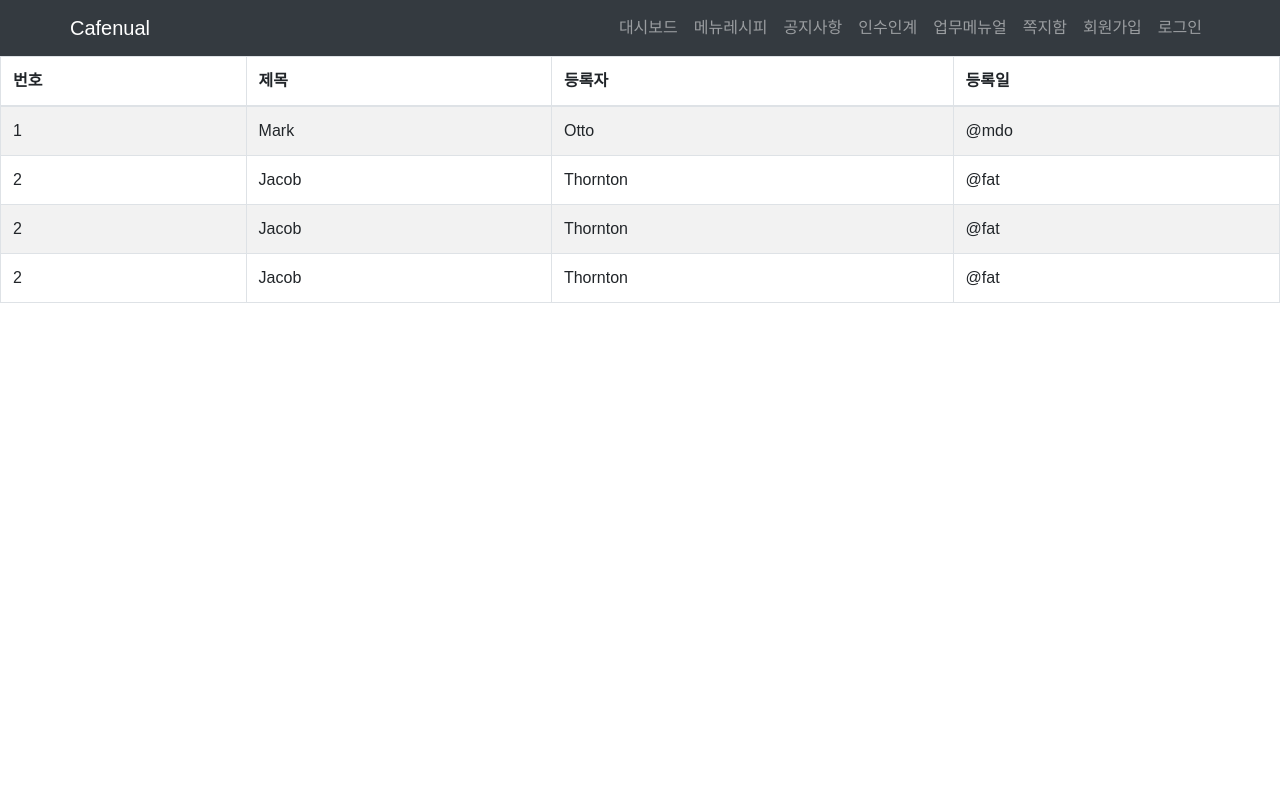
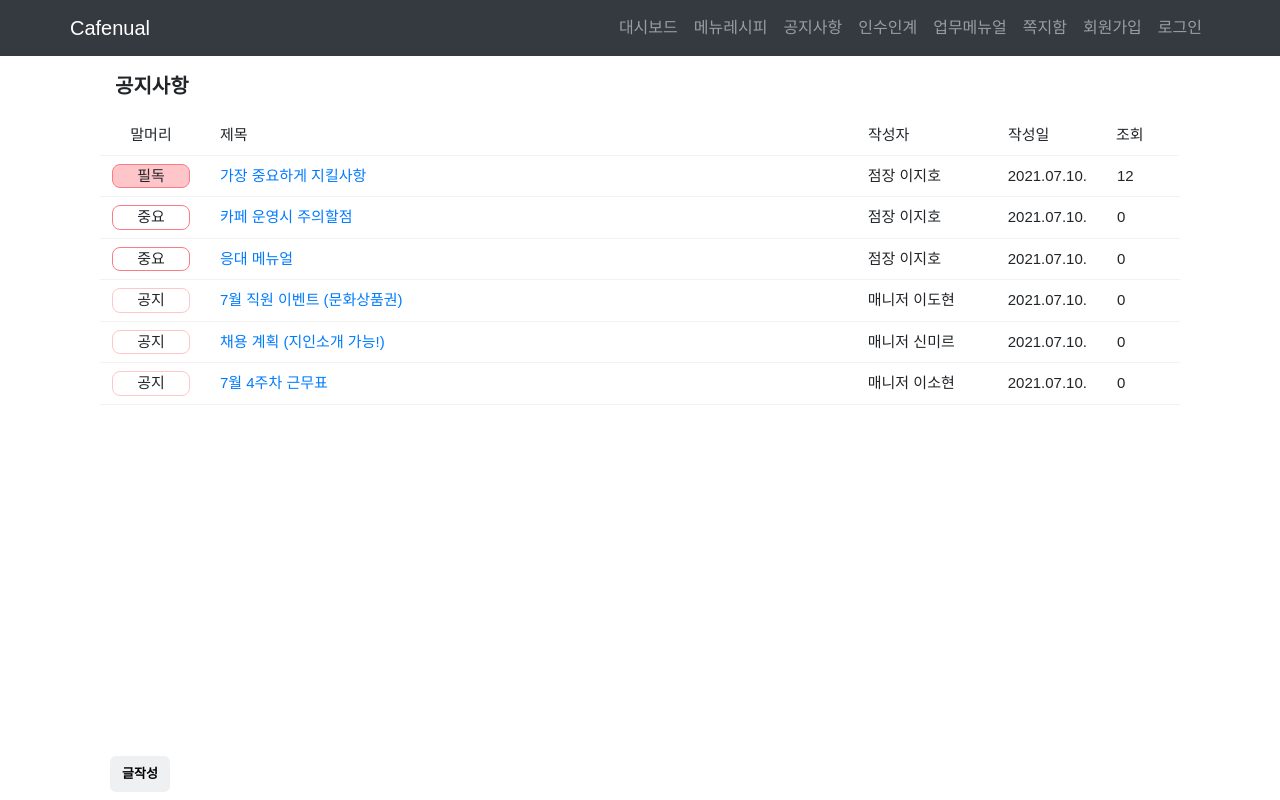
Before and after one commit to cafenual/cafenual-iziho, a React (Create React App) app in the folder cafenual-front/: page /notice in a window 1280 px wide. Built offline with nearby package versions, Linux system fonts and the light colour scheme.

Commit message:
Re born : Dashboard

```diff
--- a/cafenual-front/src/App.js
+++ b/cafenual-front/src/App.js
@@ -12,6 +12,7 @@ import { BrowserRouter, Route, Switch } from "react-router-dom";
 import Header from "layouts/Header/Top";
 import Nav from "./layouts/Header/Side";
 import RecipeDetail from "pages/Recipe/RecipeDetail/";
+import RecipeEditor from "components/Recipe/RecipeEditor";
 //test123asd
 
 function App() {
@@ -27,6 +28,7 @@ function App() {
           <Route path="/message" component={Message} />
           <Route path="/transition" component={Transition} />
           <Route path="/manual" component={Manual} />
+          <Route path="/recipe/editor" component={RecipeEditor} />
           <Route path="/recipe/:id?" component={RecipeDetail} />
         </Switch>
       </BrowserRouter>
--- a/cafenual-front/src/pages/Dash/index.js
+++ b/cafenual-front/src/pages/Dash/index.js
@@ -1,30 +1,47 @@
-import React from "react";
+import React, { useState } from "react";
 import Sidemenu from "./../../layouts/Header/Side/index";
 import "./style.css";
 import { Button } from "react-bootstrap";
 function Dash() {
+  const [state, setstate] = useState("퇴근");
+  const changeHandler = () => {
+    if (state==="퇴근") {
+      setstate("출근");
+    }else{
+      setstate("퇴근");
+    }
+    console.log(state)
+  };
+
   return (
     <>
       <Sidemenu />
       <div id="dash-container">
+        <div className="title">대시보드</div>
         <div className="dash-box">
           <div className="box-info">
+            <div className="title">사용자 정보</div>
             <div className="user-picture"></div>
             <ul className="user-info">
               <li>이름 : 이지호</li>
               <li>나이 : 24</li>
-              <li>아이디 : </li>
+              <li>아이디 : dlwlgh123</li>
+              <li>상태 : </li>
             </ul>
           </div>
-          <div className="box-info">전체스케쥴</div>
-          <div className="box-info">개인스케쥴</div>
-        </div>
-        <div className="dash-lowbox">
-          <div className="botton-box">
-            <Button variant="primary" className="ts">출근하기</Button>
-            <Button variant="danger" className="ts">퇴근하기</Button>
+          <div className="box-info">
+            <div className="title">전체스케쥴</div>
           </div>
-          <div className="dash-notice">공지사항</div>
+          <div className="button-info-box">
+            <div className="small-box-info">
+              <div className="title">개인 스케쥴</div>
+            </div>
+            <div className="botton-box">
+              <div className="button" onClick={changeHandler}>
+                출근/퇴근
+              </div>
+            </div>
+          </div>
         </div>
       </div>
     </>
--- a/cafenual-front/src/pages/Dash/style.css
+++ b/cafenual-front/src/pages/Dash/style.css
@@ -1,61 +1,94 @@
-#dash-container{
+#dash-container {
   margin-top: 80px;
   padding-left: 250px;
 }
 
-li{
-  list-style:  none;
+li {
+  list-style: none;
 }
 .dash-box {
   padding-top: 24px;
   display: flex;
   border-radius: 20px;
   justify-content: space-around;
-
 }
-
-.box-info {
+.small-box-info {
+  border: solid 1px rgb(173, 173, 173);
   margin: 0 25px;
   width: 350px;
   height: 350px;
   background-color: #fff;
-  border-radius: 20px;
-  margin-right: 50px;
-  box-shadow: 0 13px 27px -30px rgba(50, 50, 93, 0.25),
-    0 8px 16px -13px rgba(0, 0, 0, 0.3), 0 -6px 16px -6px rgba(0, 0, 0, 0.025);
-
+  border-radius: 10px;
 }
-.user-picture{
+.box-info {
+  border: solid 1px rgb(173, 173, 173);
+  margin: 0 25px;
+  width: 350px;
+  height: 600px;
+  background-color: #fff;
+  border-radius: 10px;
+}
+.user-picture {
   position: relative;
   width: 140px;
   height: 180px;
   background-color: black;
   margin: 0 auto;
+  margin-top: 10px;
 }
-.user-info{
+.user-info {
+  margin-top: 15px;
   padding: 20px;
   font-size: 20px;
 }
-.dash-lowbox{
-  display: flex;
-  padding-top:17px;
-}
-.dash-notice{
-  padding-left: 5px;
-  width: 1080px;
-  height: 192px;
-  box-shadow: 0 13px 27px -30px rgba(50, 50, 93, 0.25),
-  0 8px 16px -13px rgba(0, 0, 0, 0.3), 0 -6px 16px -6px rgba(0, 0, 0, 0.025);
+.user-info li {
+  padding: 5px;
+  font-size: 16px;
+  font-weight: 700;
 }
 
-.botton-box{
-  padding-left: 5px;
+.button-info-box {
   display: flex;
   flex-direction: column;
-  justify-content: space-evenly;
+  align-items: center;
 }
 
-.ts{
-  width: 250px;
-  height: 60px;
+.button{
+  text-align: center;
+  margin: 20px;
+  background:rgb(203, 181, 216);
+  color:#fff;
+  border:none;
+  position:relative;
+  height:60px;
+  width: 280px;
+  font-size:1.6em;
+  padding:0 2em;
+  cursor:pointer;
+  transition:800ms ease all;
+  outline:none;
 }
+.button:hover{
+  background:#fff;
+  color:rgb(203, 181, 216);;
+}
+.button:before,button:after{
+  content:'';
+  position:absolute;
+  top:0;
+  right:0;
+  height:2px;
+  width:0;
+  background: rgb(203, 181, 216);
+  transition:400ms ease all;
+}
+.button:after{
+  right:inherit;
+  top:inherit;
+  left:0;
+  bottom:0;
+}
+.button:hover:before,button:hover:after{
+  width:100%;
+  transition:800ms ease all;
+}
--- a/cafenual-front/src/pages/Notice/index.css
+++ b/cafenual-front/src/pages/Notice/index.css
@@ -1,3 +1,29 @@
-#notice-table{
-    display: block;
+#notice {
+  width: 1080px;
+  margin: 0 auto;
 }
+.title{
+    font-size: 20px;
+    font-weight: 600;
+}
+tbody td {
+  padding: 8px 18px 8px 12px;
+  border-bottom: 1px solid #f2f2f2;
+  font-size: 15px;
+}
+.post-sort {
+  text-align: center;
+}
+.necessary{
+    border: 1px #fc7c85 solid;
+    border-radius: 8px;
+    background-color: #ffc6c9;
+}
+.important{
+    border: 1px #fc7c85 solid;
+    border-radius: 8px;
+}
+.nomal {
+  border: 1px solid #ffc6c9;
+  border-radius: 8px;
+}
--- a/cafenual-front/src/pages/Notice/index.js
+++ b/cafenual-front/src/pages/Notice/index.js
@@ -1,45 +1,111 @@
 import React from "react";
-import { Table } from "react-bootstrap";
 import "./index.css";
+import { Link } from "react-router-dom";
 function Notice() {
   return (
-    <div id="notice-table">
-      <Table striped bordered hover>
-        <thead>
-          <tr>
-            <th>번호</th>
-            <th>제목</th>
-            <th>등록자</th>
-            <th>등록일</th>
-          </tr>
-        </thead>
+    <div id="notice">
+      <div className="title">공지사항</div>
+      <div className="board">
+        <table>
+          <colgroup>
+            <col style={{ width: "108px" }} />
+            <col style={{ width: "648px" }} />
+            <col style={{ width: "140px" }} />
+            <col style={{ width: "108px" }} />
+            <col style={{ width: "75px" }} />
+          </colgroup>
           <tbody>
             <tr>
-            <td>1</td>
-            <td>Mark</td>
-            <td>Otto</td>
-            <td>@mdo</td>
+              <td className="post-sort">말머리</td>
+              <td className="post-tit">제목</td>
+              <td className="td-name">작성자</td>
+              <td className="td-date">작성일</td>
+              <td className="td-view">조회</td>
+            </tr>
+          </tbody>
+        </table>
+        <table>
+          <colgroup>
+            <col style={{ width: "108px" }} />
+            <col style={{ width: "648px" }} />
+            <col style={{ width: "140px" }} />
+            <col style={{ width: "108px" }} />
+            <col style={{ width: "75px" }} />
+          </colgroup>
+          <tbody>
+            <tr>
+              <td className="post-sort">
+                <div className="necessary">필독</div>
+              </td>
+              <td className="post-tit">
+                <Link>가장 중요하게 지킬사항</Link>
+              </td>
+              <td className="td-name">점장 이지호</td>
+              <td className="td-date">2021.07.10.</td>
+              <td className="td-view">12</td>
             </tr>
             <tr>
-            <td>2</td>
-            <td>Jacob</td>
-            <td>Thornton</td>
-            <td>@fat</td>
+              <td className="post-sort">
+                <div className="important">중요</div>
+              </td>
+              <td className="post-tit">
+                <Link>카페 운영시 주의할점</Link>
+              </td>
+              <td className="td-name">점장 이지호</td>
+              <td className="td-date">2021.07.10.</td>
+              <td className="td-view">0</td>
             </tr>
             <tr>
-            <td>2</td>
-            <td>Jacob</td>
-            <td>Thornton</td>
-            <td>@fat</td>
+              <td className="post-sort">
+                <div className="important">중요</div>
+              </td>
+              <td className="post-tit">
+                <Link>응대 메뉴얼</Link>
+              </td>
+              <td className="td-name">점장 이지호</td>
+              <td className="td-date">2021.07.10.</td>
+              <td className="td-view">0</td>
             </tr>
             <tr>
-            <td>2</td>
-            <td>Jacob</td>
-            <td>Thornton</td>
-            <td>@fat</td>
+              <td className="post-sort">
+                <div className="nomal">공지</div>
+              </td>
+              <td className="post-tit">
+                <Link>7월 직원 이벤트 (문화상품권)</Link>
+              </td>
+              <td className="td-name">매니저 이도현</td>
+              <td className="td-date">2021.07.10.</td>
+              <td className="td-view">0</td>
+            </tr>
+            <tr>
+              <td className="post-sort">
+                <div className="nomal">공지</div>
+              </td>
+              <td className="post-tit">
+                <Link>채용 계획 (지인소개 가능!)</Link>
+              </td>
+              <td className="td-name">매니저 신미르</td>
+              <td className="td-date">2021.07.10.</td>
+              <td className="td-view">0</td>
+            </tr>
+            <tr>
+              <td className="post-sort">
+                <div className="nomal">공지</div>
+              </td>
+              <td className="post-tit">
+                <Link>7월 4주차 근무표</Link>
+              </td>
+              <td className="td-name">매니저 이소현</td>
+              <td className="td-date">2021.07.10.</td>
+              <td className="td-view">0</td>
             </tr>
           </tbody>
-      </Table>
+        </table>
+        <div className="button-container">
+          <div className="buttons">글작성</div>
+          <div className=""></div>
+        </div>
+      </div>
     </div>
   );
 }
--- a/cafenual-front/src/pages/Recipe/RecipeDetail/index.js
+++ b/cafenual-front/src/pages/Recipe/RecipeDetail/index.js
@@ -3,7 +3,7 @@ import { Card, CardGroup } from "react-bootstrap";
 import "./style.css";
 import coffee from "static/coffe.jpg";
 import RecipeCategory from "components/Recipe/RecipeCategory";
-import { Link,Router, withRouter } from "react-router-dom";
+import { Link, Router, withRouter } from "react-router-dom";
 import RecipeEditor from "components/Recipe/RecipeEditor/index";
 
 const RecipeDetail = ({ match }) => {
@@ -72,12 +72,16 @@ const RecipeDetail = ({ match }) => {
 
   return (
     <>
+      <div className="recipe-box">
+        <div className="title">공지사항</div>
         <RecipeCategory />
 
         <div id="recipe-box">
           <CardGroup>
             <div className="make-recipe">
-        <Link to="/recipe/editer" className="fix-button">레시피 만들기</Link>
+              <Link to="/recipe/editer" className="fix-button">
+                레시피 만들기
+              </Link>
             </div>
             {fakeCategoryFilter.map((item, index) => (
               <Card key={index}>
@@ -96,6 +100,7 @@ const RecipeDetail = ({ match }) => {
             ))}
           </CardGroup>
         </div>
+      </div>
     </>
   );
 };
--- a/cafenual-front/src/pages/Recipe/RecipeDetail/style.css
+++ b/cafenual-front/src/pages/Recipe/RecipeDetail/style.css
@@ -1,20 +1,19 @@
-.make-recipe{
-
+.recipe-box {
+  width: 1080px;
+  margin: 0 auto;
 }
-
-.fix-button{
-
+.fix-button {
   border-radius: 10px;
   width: 130px;
   padding: 10px;
 }
 
-.flex{
+.flex {
   justify-content: space-around;
   display: flex;
 }
 
-#recipe-box{
+#recipe-box {
   width: 1080px;
   margin: 0 auto;
 }
--- a/cafenual-front/src/pages/Transition/style.css
+++ b/cafenual-front/src/pages/Transition/style.css
@@ -3,8 +3,8 @@
   height: 80vh;
   margin: 0 auto;
 }
+
 .title {
-  text-align: center;
   margin: 15px;
   font-size: 20px;
 }
@@ -91,9 +91,9 @@
   border-bottom: #ebecef solid 1px;
 }
 
-.reply-tit{
-    font-weight: 700;
-    font-size: 17px;
+.reply-tit {
+  font-weight: 700;
+  font-size: 17px;
 }
 .reply {
   height: 88px;
```
Also changed, not shown: cafenual-front/src/pages/Transition/TransitionHeader/index.js (deleted, +0 -11 lines), 1 other file (tests, documents, lock files or other folders). Lines whose indentation alone changed are shown as unchanged.
